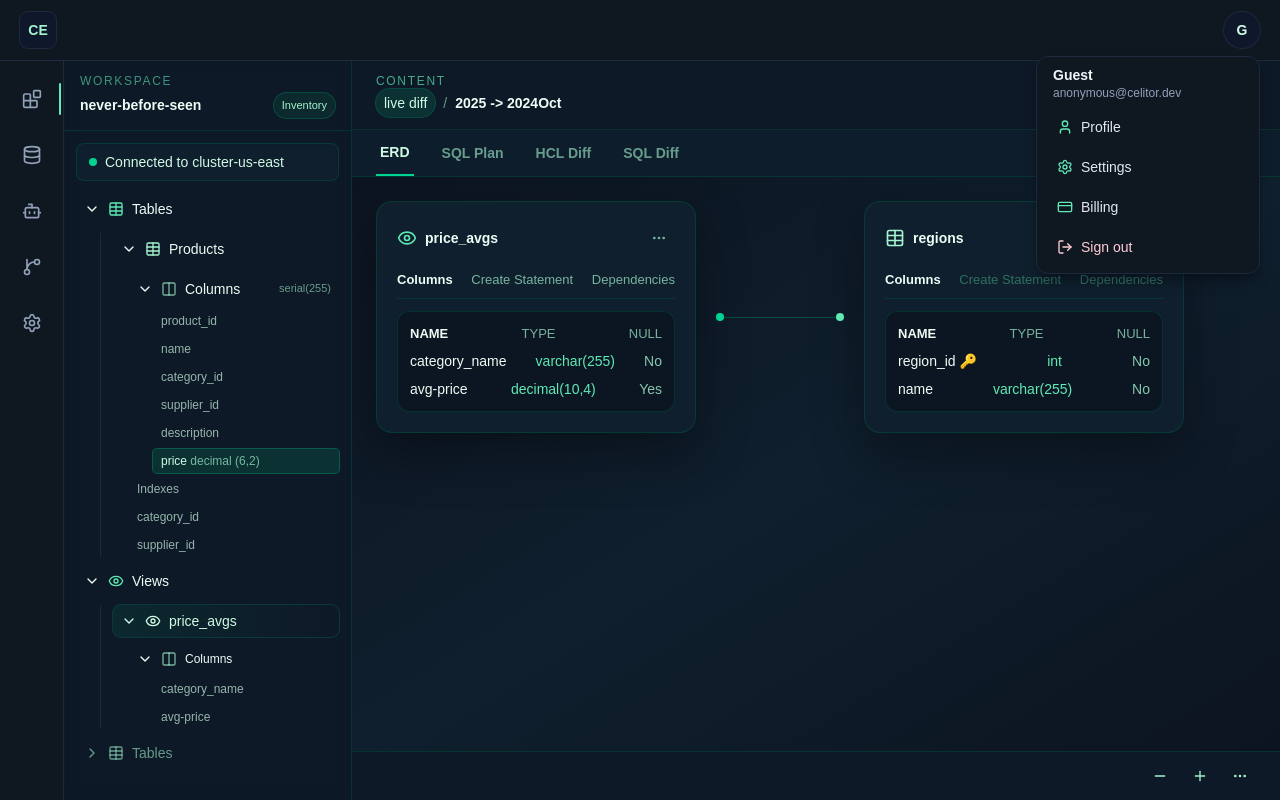
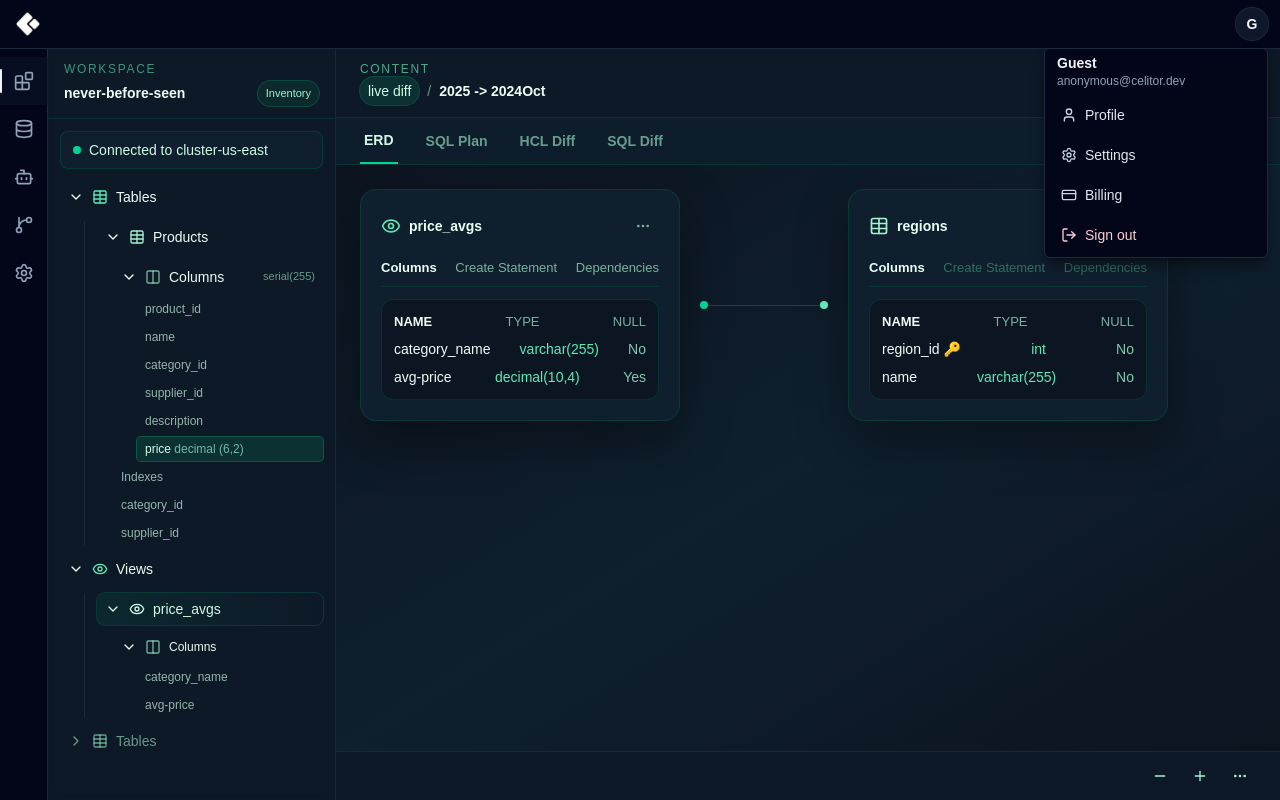
Before and after one commit to ffoster007/Celitor, a Next.js app: page /content in a window 1280 px wide. Both pictures are taken after a click on the button "User menu". Built offline with nearby package versions, Linux system fonts and the light colour scheme; no server answers.

Commit message:
N&S_Succec

```diff
--- a/src/components/activitybar/page.tsx
+++ b/src/components/activitybar/page.tsx
@@ -21,22 +21,27 @@ const ActivityBar = () => {
 	const [active, setActive] = useState<string>("explorer");
 
 	return (
-		<aside className="flex w-16 flex-col justify-between border-r border-slate-800 bg-[#0f1720] px-2 py-4">
-			<div className="flex flex-col space-y-3">
+		<aside className="flex w-12 flex-col justify-between border-r border-slate-800 bg-slate-950 py-2">
+			<div className="flex flex-col">
 				{navItems.map(({ id, icon: Icon, tooltip }) => {
 					const isActive = active === id;
 					return (
 						<button
 							key={id}
 							onClick={() => setActive(id)}
-							className={`relative flex items-center justify-center rounded-lg p-3 text-slate-400 transition hover:bg-slate-900 focus:outline-none ${
-								isActive ? "text-emerald-200" : ""
+							className={`group relative flex h-12 w-12 items-center justify-center text-slate-400 transition focus:outline-none focus-visible:ring-2 focus-visible:ring-slate-400/30 ${
+								isActive
+									? "bg-slate-900/50 text-slate-100"
+									: "hover:bg-slate-900/40 hover:text-slate-200"
 							}`}
 							title={tooltip}
 						>
 							<Icon className="h-5 w-5" />
 							{isActive && (
-								<span className="absolute right-[-6px] h-8 w-0.5 rounded-full bg-emerald-300" aria-hidden />
+								<span
+									className="absolute left-0 h-6 w-0.5 rounded-full bg-slate-100"
+									aria-hidden
+								/>
 							)}
 						</button>
 					);
--- a/src/components/toolbar/avatar.tsx
+++ b/src/components/toolbar/avatar.tsx
@@ -3,6 +3,7 @@
 import { useEffect, useRef, useState } from "react";
 import { useSession, signOut } from "next-auth/react";
 import { CreditCard, LogOut, Settings, User } from "lucide-react";
+import Image from "next/image";
 
 const AvatarMenu = () => {
 	const { data: session } = useSession();
@@ -26,14 +27,17 @@ const AvatarMenu = () => {
 		<div ref={ref} className="relative">
 			<button
 				onClick={() => setOpen((prev) => !prev)}
-				className="flex h-9 w-9 items-center justify-center rounded-full bg-slate-900 text-emerald-100 ring-1 ring-slate-800 transition hover:bg-slate-800"
+				className="flex h-8 w-8 cursor-pointer items-center justify-center overflow-hidden rounded-full bg-slate-900 text-slate-100 ring-1 ring-slate-800 transition hover:bg-slate-800 focus:outline-none focus-visible:ring-2 focus-visible:ring-slate-400/30"
 				aria-label="User menu"
 			>
 				{session?.user?.image ? (
-					<img
+					<Image
 						src={session.user.image}
 						alt={session.user.name || "User"}
-						className="h-9 w-9 rounded-full"
+						width={32}
+						height={32}
+						unoptimized
+						className="h-8 w-8 rounded-full object-cover"
 					/>
 				) : (
 					<span className="text-sm font-semibold">{initial}</span>
@@ -41,7 +45,7 @@ const AvatarMenu = () => {
 			</button>
 
 			{open && (
-				<div className="absolute right-0 mt-2 w-56 rounded-xl border border-slate-800 bg-[#0f1720] p-2 shadow-lg shadow-black/30">
+				<div className="absolute right-0 mt-2 w-56 rounded-md border border-slate-800 bg-slate-950 p-1 shadow-lg shadow-black/40">
 					<div className="px-2 pb-2">
 						<div className="text-sm font-semibold text-slate-100">
 							{session?.user?.name || "Guest"}
@@ -51,21 +55,21 @@ const AvatarMenu = () => {
 						</div>
 					</div>
 					<div className="space-y-1">
-						<button className="flex w-full items-center space-x-2 rounded-lg px-3 py-2 text-sm text-slate-200 transition hover:bg-slate-800 cursor-pointer">
-							<User className="h-4 w-4 text-emerald-300" />
+						<button className="flex w-full cursor-pointer items-center space-x-2 rounded-sm px-3 py-2 text-sm text-slate-200 transition hover:bg-slate-900">
+							<User className="h-4 w-4 text-slate-300" />
 							<span>Profile</span>
 						</button>
-						<button className="flex w-full items-center space-x-2 rounded-lg px-3 py-2 text-sm text-slate-200 transition hover:bg-slate-800 cursor-pointer">
-							<Settings className="h-4 w-4 text-emerald-300" />
+						<button className="flex w-full cursor-pointer items-center space-x-2 rounded-sm px-3 py-2 text-sm text-slate-200 transition hover:bg-slate-900">
+							<Settings className="h-4 w-4 text-slate-300" />
 							<span>Settings</span>
 						</button>
-						<button className="flex w-full items-center space-x-2 rounded-lg px-3 py-2 text-sm text-slate-200 transition hover:bg-slate-800 cursor-pointer">
-							<CreditCard className="h-4 w-4 text-emerald-300" />
+						<button className="flex w-full cursor-pointer items-center space-x-2 rounded-sm px-3 py-2 text-sm text-slate-200 transition hover:bg-slate-900">
+							<CreditCard className="h-4 w-4 text-slate-300" />
 							<span>Billing</span>
 						</button>
 						<button
 							onClick={() => signOut({ callbackUrl: "/" })}
-							className="flex w-full items-center space-x-2 rounded-lg px-3 py-2 text-sm text-rose-200 transition hover:bg-slate-800 cursor-pointer"
+							className="flex w-full cursor-pointer items-center space-x-2 rounded-sm px-3 py-2 text-sm text-rose-200 transition hover:bg-slate-900"
 						>
 							<LogOut className="h-4 w-4 " />
 							<span>Sign out</span>
--- a/src/components/toolbar/page.tsx
+++ b/src/components/toolbar/page.tsx
@@ -1,15 +1,23 @@
 "use client";
 
 import AvatarMenu from "./avatar";
+import Image from "next/image";
 
 const Toolbar = () => {
 
 	return (
-		<header className="relative z-20 w-full border-b border-slate-800 bg-[#0f1720]">
-			<div className="flex items-center justify-between px-5 py-3">
+		<header className="sticky top-0 z-20 w-full border-b border-slate-800 bg-slate-950">
+			<div className="flex h-12 items-center justify-between px-3">
 				<div className="flex items-center space-x-3">
-					<div className="flex h-9 w-9 items-center justify-center rounded-lg bg-slate-900 ring-1 ring-slate-800">
-						<span className="text-sm font-semibold text-emerald-200">CE</span>
+					<div className="flex h-8 w-8 items-center justify-center">
+						<Image
+							src="/assets/dist.png"
+							alt="Celitor"
+							width={20}
+							height={20}
+							className="h-6 w-6 object-contain"
+							priority
+						/>
 					</div>
 					<div>
 						<div className="flex items-center space-x-2 text-[11px] uppercase tracking-[0.08em] text-slate-400">
```
